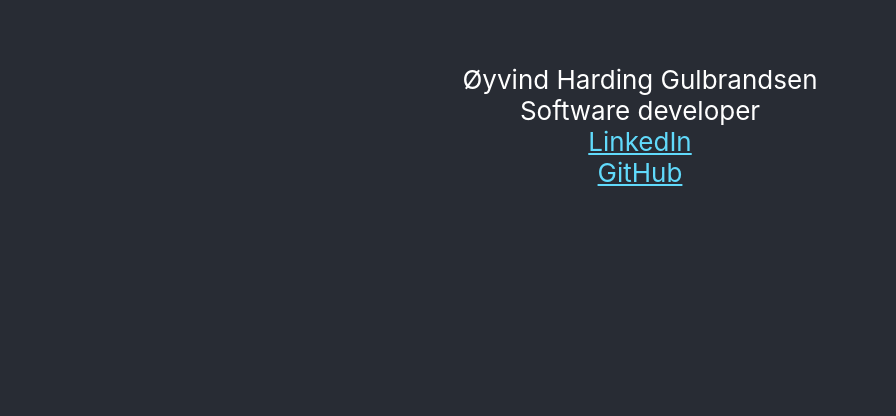
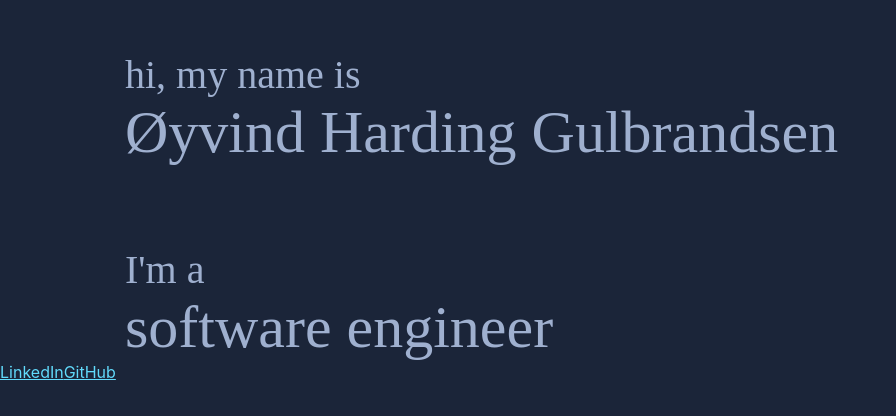
Before and after one commit to oyvindhg/oyvindhg.github.io, a React (Create React App) app: page / in a window 1280 px wide. Shown: the part 274-690 px from the top of the page, without its empty margins (0-896 px from the left). Built offline with nearby package versions, Linux system fonts and the light colour scheme.

Commit message:
Add proper name and work presentation

```diff
--- a/package.json
+++ b/package.json
@@ -17,6 +17,7 @@
         "react-ga": "^3.3.0",
         "react-router-dom": "^5.2.0",
         "react-scripts": "4.0.3",
+        "sass": "^1.43.4",
         "typescript": "^4.1.2",
         "web-vitals": "^1.0.1"
     },
--- a/src/HomePage.css
+++ b/src/HomePage.css
@@ -1,14 +1,6 @@
 .HomePage {
-    text-align: center;
-    white-space: pre-wrap;
-    background-color: #282c34;
+    background-color: #1B2539;
     min-height: 100vh;
-    display: flex;
-    flex-direction: column;
-    align-items: center;
-    justify-content: center;
-    font-size: calc(10px + 2vmin);
-    color: white;
   }
 
   .LinkedIn-link {
--- a/src/HomePage.tsx
+++ b/src/HomePage.tsx
@@ -1,15 +1,11 @@
 import React from 'react';
 import './HomePage.css';
+import Presentation from './Presentation'
 
 function HomePage() {
     return (
         <div className="HomePage">
-            <div>
-                Øyvind Harding Gulbrandsen
-            </div>
-            <div>
-                Software developer
-            </div>
+            <Presentation />
             <a className="LinkedIn-link" href="https://www.linkedin.com/in/oyvindhg/" target="_blank" rel="noopener noreferrer">
                 LinkedIn
             </a>
--- /dev/null
+++ b/src/Presentation.css
@@ -0,0 +1,20 @@
+.presentation {
+  padding-left: 125px;
+  padding-top: 325px;
+  font-family: 'Work Sans';
+  font-style: normal;
+  font-weight: 300;
+  color: #9FB0CF;
+}
+
+.text-small {
+  font-size: 40px;
+}
+
+.text-large {
+  font-size: 60px;
+}
+
+.space {
+  margin-top: 79px;
+}
--- /dev/null
+++ b/src/Presentation.tsx
@@ -0,0 +1,37 @@
+import React from 'react';
+import './Presentation.css';
+
+function Presentation() {
+    return (
+        <div className="presentation">
+            <TextEntry size="small">hi, my name is</TextEntry>
+            <TextEntry size="large">Øyvind Harding Gulbrandsen</TextEntry>
+            <div className="space"></div>
+            <TextEntry size="small">I'm a</TextEntry>
+            <TextEntry size="large">software engineer</TextEntry>
+        </div>
+    );
+}
+
+type TextEntryProps = {
+    size: "small" | "large";
+    children: React.ReactNode;
+}
+
+function TextEntry(props: TextEntryProps) {
+    if (props.size === "small") {
+        return (
+            <div className="text-small">
+                {props.children}
+            </div>
+        )
+    } else {
+        return (
+            <div className="text-large">
+                {props.children}
+            </div>
+        )
+    }
+}
+
+export default Presentation;
```
Also changed, not shown: src/App.tsx (+0 -16 lines), 1 other file (tests, documents, lock files or other folders).
